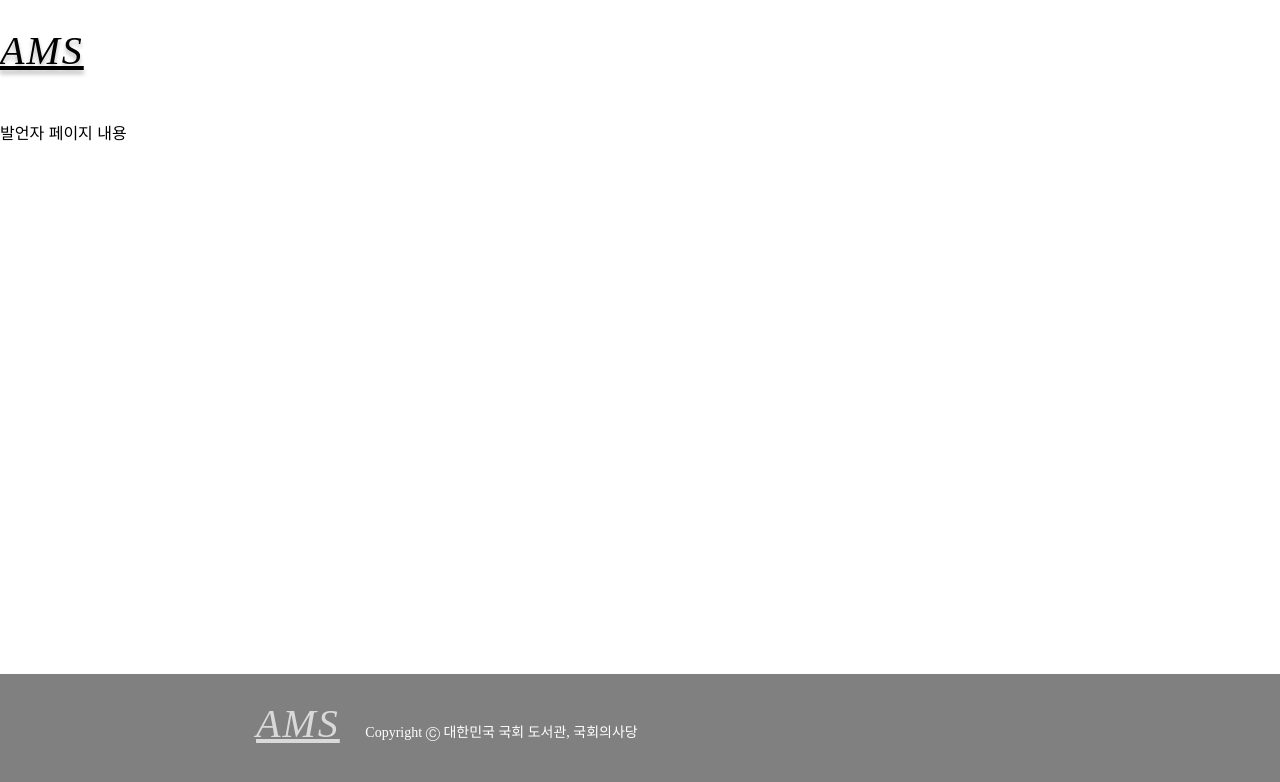
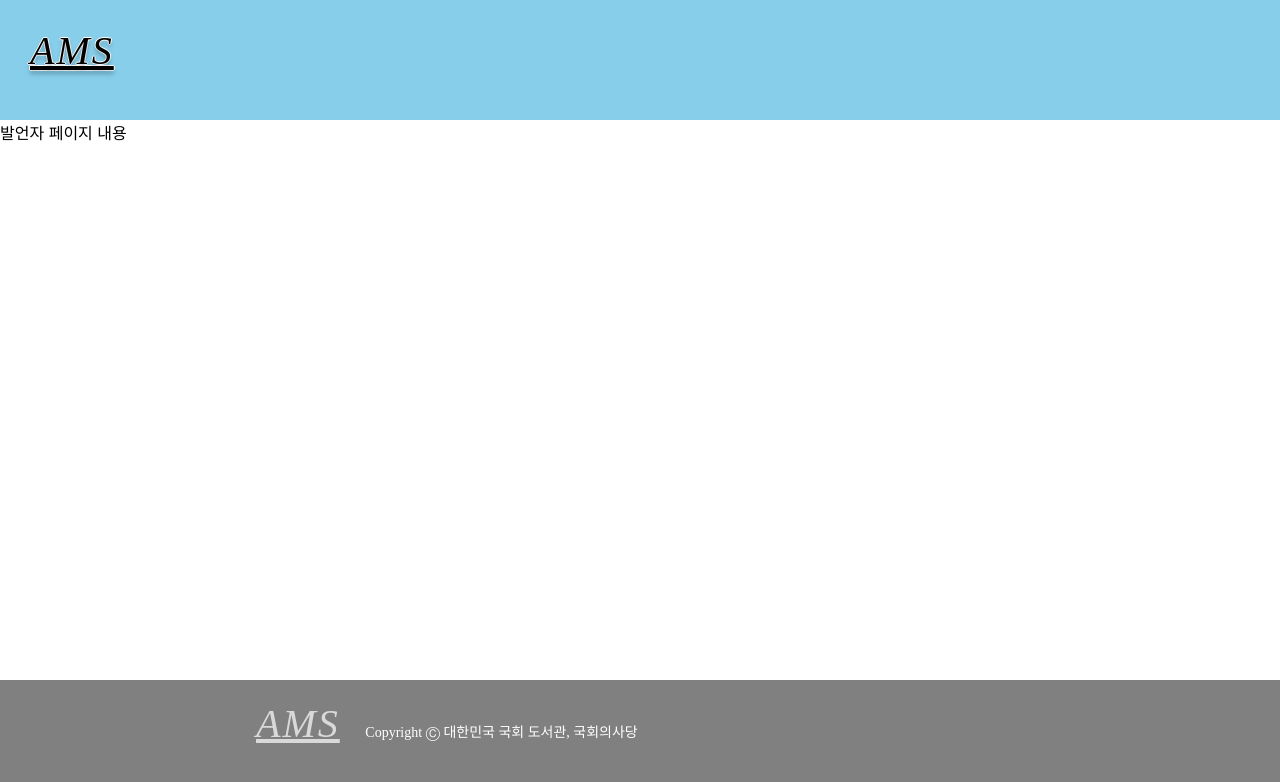
Before and after one commit to HKNU22AMS/Frontend, a React (Create React App) app: page /speaker in a window 1280 px wide. Shown: the top 782 px of the page. Built offline with nearby package versions, Linux system fonts and the light colour scheme.

Commit message:
Fix: react-error-overlay 해결

```diff
--- a/package.json
+++ b/package.json
@@ -36,5 +36,9 @@
       "last 1 firefox version",
       "last 1 safari version"
     ]
+  },
+  "resolutions": {
+    "//": "See https://github.com/facebook/create-react-app/issues/11773",
+    "react-error-overlay": "6.0.9"
   }
 }
--- a/src/components/Base/Footer.js
+++ b/src/components/Base/Footer.js
@@ -7,7 +7,7 @@ const FooterDiv = styled.div`
   height: 100px;
   width: 100%;
   background: gray;
-  padding-top: 2%;
+  padding-top: 20px;
 `;
 
 const LogoText = styled.span`
--- a/src/components/Base/Header.js
+++ b/src/components/Base/Header.js
@@ -9,7 +9,7 @@ const HeaderDiv = styled.div`
   flex-direction: column;
   height: 100px;
   width: 100%;
-  background: none;
+  background: skyblue;
   padding-bottom: 20px;
 
   ${({ landing }) => {
@@ -17,7 +17,7 @@ const HeaderDiv = styled.div`
       ? `justify-content: flex-end;
       align-items: center;`
       : `justify-content: center;
-      align-items: flex-start`;
+      align-items: flex-start;`;
   }}
 `;
 
@@ -31,6 +31,9 @@ const LogoText = styled.span`
     1px 0 white, 0 -1px white;
   letter-spacing: 2px;
   color: black;
+  ${({ landing }) => {
+    return landing ? `padding-left: 0;` : `padding-left: 30px;`;
+  }}
 `;
 
 const Logo = styled(Link)`
@@ -49,7 +52,7 @@ const Header = () => {
     <div>
       <HeaderDiv landing={currentPage}>
         <Logo to="/">
-          <LogoText>AMS</LogoText>
+          <LogoText landing={currentPage}>AMS</LogoText>
         </Logo>
       </HeaderDiv>
     </div>
```
Also changed, not shown: 1 other file (tests, documents, lock files or other folders).
